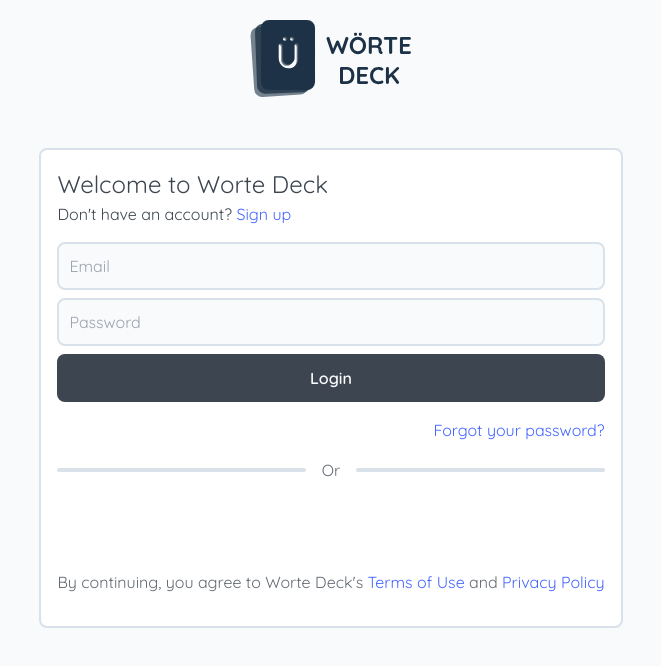
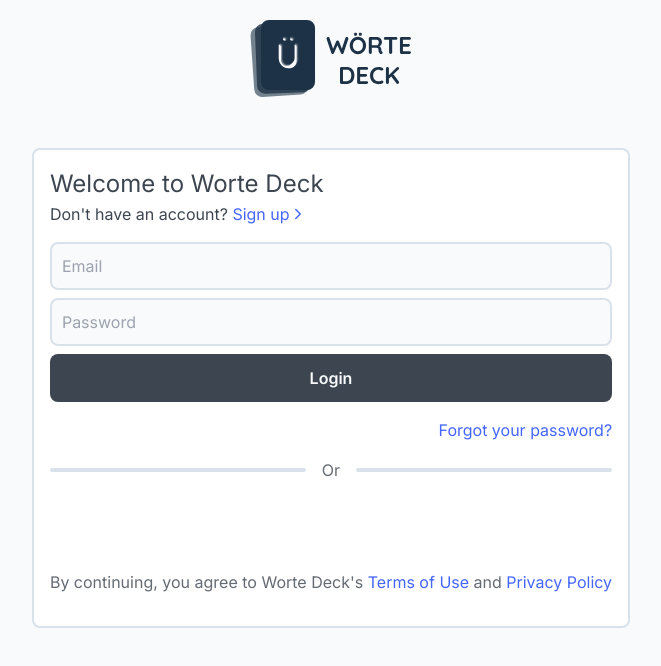
Before and after one commit to jayfz/worte-deck-frontend, a React (Vite) app: page /login in a window 1280 px wide. Shown: the top 666 px of the page, without its empty margins (309-970 px from the left). Built offline with nearby package versions, Linux system fonts and the light colour scheme.

Commit message:
feature: finished adding correct typography for the login page and polished the AppInternalLink component by allowing adding an icon to it.

```diff
--- a/src/features/login/LoginPage.tsx
+++ b/src/features/login/LoginPage.tsx
@@ -5,6 +5,7 @@ import { Flex } from '@/ui/Flex';
 import LogoWithText from '@/ui/LogoWithText';
 import { GoogleLogin } from '@react-oauth/google';
 import { FormEventHandler, PropsWithChildren, useState } from 'react';
+import { IoChevronForward } from 'react-icons/io5';
 import { Link, Navigate } from 'react-router-dom';
 import styled from 'styled-components';
 
@@ -19,6 +20,7 @@ const LoginBody = styled(Flex.Column)`
   padding: 1rem;
   border: 2px solid ${(props) => props.theme.borderColor};
   border-radius: 0.5rem;
+  font-family: 'Inter', sans-serif;
 
   & h1 {
     font-size: 1.5rem;
@@ -27,6 +29,8 @@ const LoginBody = styled(Flex.Column)`
 
 const AppInternalLink = styled(Link)`
   color: ${(props) => props.theme.linkUnvisitedColor};
+  display: inline-flex;
+  align-items: center;
 `;
 
 const Input = styled.input`
@@ -100,7 +104,10 @@ export default function LoginPage() {
         <Flex.Column>
           <h1>Welcome to Worte Deck</h1>
           <p>
-            Don't have an account? <AppInternalLink to="/signup">Sign up</AppInternalLink>{' '}
+            Don't have an account?{' '}
+            <AppInternalLink to="/signup">
+              Sign up <IoChevronForward />
+            </AppInternalLink>{' '}
           </p>
         </Flex.Column>
 
```
